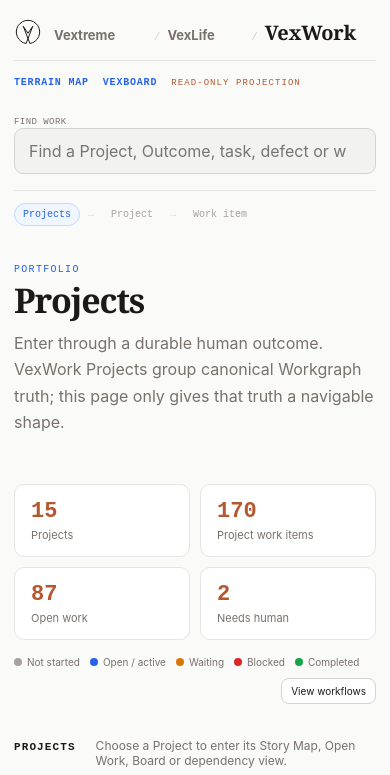
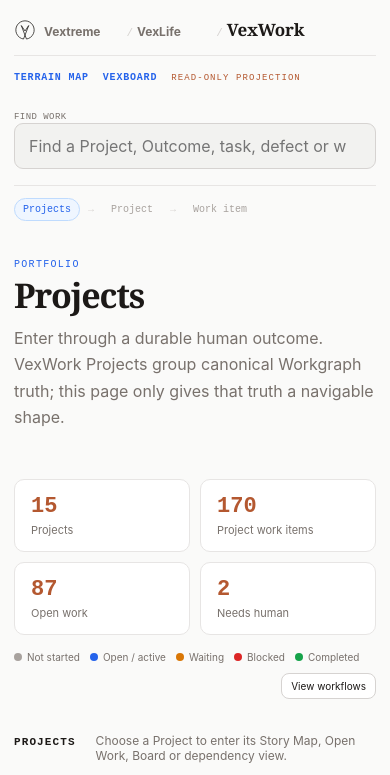
Before and after one commit to VexGPT/VexWork, a website: page index.html in a window 390 px wide. Shown: the top 775 px of the page. Drawn offline with Linux system fonts and the light colour scheme.

Commit message:
[VexWork] Align stable family rail geometry [VXG RealForever]

```diff
--- a/index.html
+++ b/index.html
@@ -8,7 +8,7 @@
 <style>
 :root{--blue:#2563eb;--ink:#1c1917;--muted:#78716c;--line:#e7e5e4;--wash:#fafaf9;--paper:#fff;--ember:#b45830}
 *{box-sizing:border-box}body{margin:0;background:var(--wash);color:var(--ink);font-family:Inter,ui-sans-serif,system-ui,-apple-system,BlinkMacSystemFont,"Segoe UI",sans-serif}button,input{font:inherit}button{cursor:pointer}
-.shell{width:min(1460px,calc(100% - 28px));margin:0 auto}.family-rail{display:flex;align-items:center;gap:12px;padding:18px 0 14px}.family-mark{display:inline-grid;width:28px;height:28px;flex:0 0 28px;place-items:center;color:var(--ink)}.family-mark svg{width:100%;height:100%;fill:none;stroke:currentColor;stroke-linejoin:round;stroke-width:4.2}.family{display:grid;grid-template-columns:5.8rem auto 4.8rem auto 5rem;align-items:baseline;gap:7px;white-space:nowrap}.family a{display:block;color:var(--muted);font-size:13px;font-weight:650;text-decoration:none}.family a:hover,.family a:focus-visible{color:var(--blue);outline:none}.family-current{font-family:Georgia,"Times New Roman",serif!important;font-size:20px!important;font-weight:700!important;letter-spacing:-.01em;color:var(--ink)!important}.sep{color:#d6d3d1;font-family:ui-monospace,monospace;font-size:11px}
+.shell{width:min(1460px,calc(100% - 28px));margin:0 auto}.family-rail{display:flex;align-items:center;gap:12px;padding:18px 0 14px}.family-mark{display:inline-grid;width:28px;height:28px;flex:0 0 28px;place-items:center;color:var(--ink)}.family-mark svg{width:100%;height:100%;fill:none;stroke:currentColor;stroke-linejoin:round;stroke-width:4.2}.family{display:grid;grid-template-columns:5.8rem auto 5.3rem auto 5.3rem;align-items:baseline;gap:7px;white-space:nowrap}.family a{display:block;color:var(--muted);font-size:13px;font-weight:650;text-decoration:none}.family a:hover,.family a:focus-visible{color:var(--blue);outline:none}.family-current{font-family:Georgia,"Times New Roman",serif!important;font-size:20px!important;font-weight:700!important;letter-spacing:-.01em;color:var(--ink)!important}.sep{color:#d6d3d1;font-family:ui-monospace,monospace;font-size:11px}
 .toolbar{display:grid;grid-template-columns:minmax(0,1fr) minmax(230px,420px);gap:20px;align-items:center;border-top:1px solid var(--line);border-bottom:1px solid var(--line);padding:16px 0}.brand{display:flex;align-items:baseline;gap:14px}.terrain-home{font-family:ui-monospace,monospace;font-size:10px;font-weight:700;letter-spacing:.08em;text-transform:uppercase;color:var(--blue);text-decoration:none}.terrain-home:hover,.terrain-home:focus-visible{text-decoration:underline;outline:none}.readonly{font-family:ui-monospace,monospace;font-size:9px;letter-spacing:.12em;text-transform:uppercase;color:var(--ember)}
 .search{width:100%;border:1px solid #d6d3d1;border-radius:9px;background:#f2f2f0;padding:12px 14px;color:var(--ink)}.search:focus{outline:2px solid rgba(37,99,235,.25);border-color:var(--blue)}
 .levels{display:flex;align-items:center;gap:8px;padding:12px 0;font-family:ui-monospace,monospace;font-size:10px;color:#a8a29e}.level{padding:5px 8px;border-radius:999px;border:1px solid transparent;background:transparent;color:#a8a29e}.level:not(:disabled){cursor:pointer}.level:not(:disabled):hover,.level:not(:disabled):focus-visible{color:var(--blue);border-color:#bfdbfe;outline:none}.level.current{color:var(--blue);border-color:#bfdbfe;background:#eff6ff}.level:disabled{cursor:default}.level-sep{color:#d6d3d1}
@@ -26,6 +26,7 @@ main{min-height:72vh;padding:26px 0 60px}.hero{display:grid;grid-template-column
 .history{display:grid;gap:9px}.history-entry{border-left:2px solid #bfdbfe;padding:8px 0 8px 13px}.history-entry strong{font-size:12px}.history-entry p{margin:5px 0 0;color:var(--muted);font-size:11px}.history-entry time{font-family:ui-monospace,monospace;font-size:8px;color:#a8a29e}
 .breadcrumb{display:flex;gap:6px;align-items:center;flex-wrap:wrap;margin-bottom:14px;font-size:11px}.breadcrumb button{border:0;background:transparent;color:var(--blue);padding:0}.breadcrumb span{color:#a8a29e}.ai-hint{margin-top:18px;border:1px dashed #bfdbfe;background:#f8fbff;border-radius:9px;padding:12px;color:#475569;font-size:11px;line-height:1.5}.ai-hint code{font-family:ui-monospace,monospace;color:var(--blue)}
 .status{margin-top:26px;padding:13px 15px;border:1px dashed var(--line);border-radius:9px;color:var(--muted);font-size:11px}.error{color:#9f3131}.footer{border-top:1px solid var(--line);display:flex;justify-content:space-between;gap:20px;padding:18px 0 30px;font-family:ui-monospace,monospace;font-size:8px;color:#a8a29e}
+@media(max-width:640px){.family-rail{gap:8px}.family-mark{width:22px;height:22px;flex-basis:22px}.family{grid-template-columns:4.9rem auto 4.7rem auto 4.8rem;gap:4px}.family a{font-size:12px}.family-current{font-size:17px!important}}
 @media(max-width:820px){.toolbar,.hero,.detail{grid-template-columns:1fr}.actions{justify-content:flex-start}.stats{grid-template-columns:1fr 1fr}.board{display:flex;flex-direction:column;min-width:0}.lane{width:100%}.board-scroll{overflow:visible}.dep-row{grid-template-columns:1fr}.arrow{transform:rotate(90deg);justify-self:start}.fields{grid-template-columns:1fr}.tree-children{margin-left:8px}.footer{flex-direction:column}}
 </style>
 </head>
```
Also changed, not shown: test/public-ui.test.mjs (+2 -1 lines).
